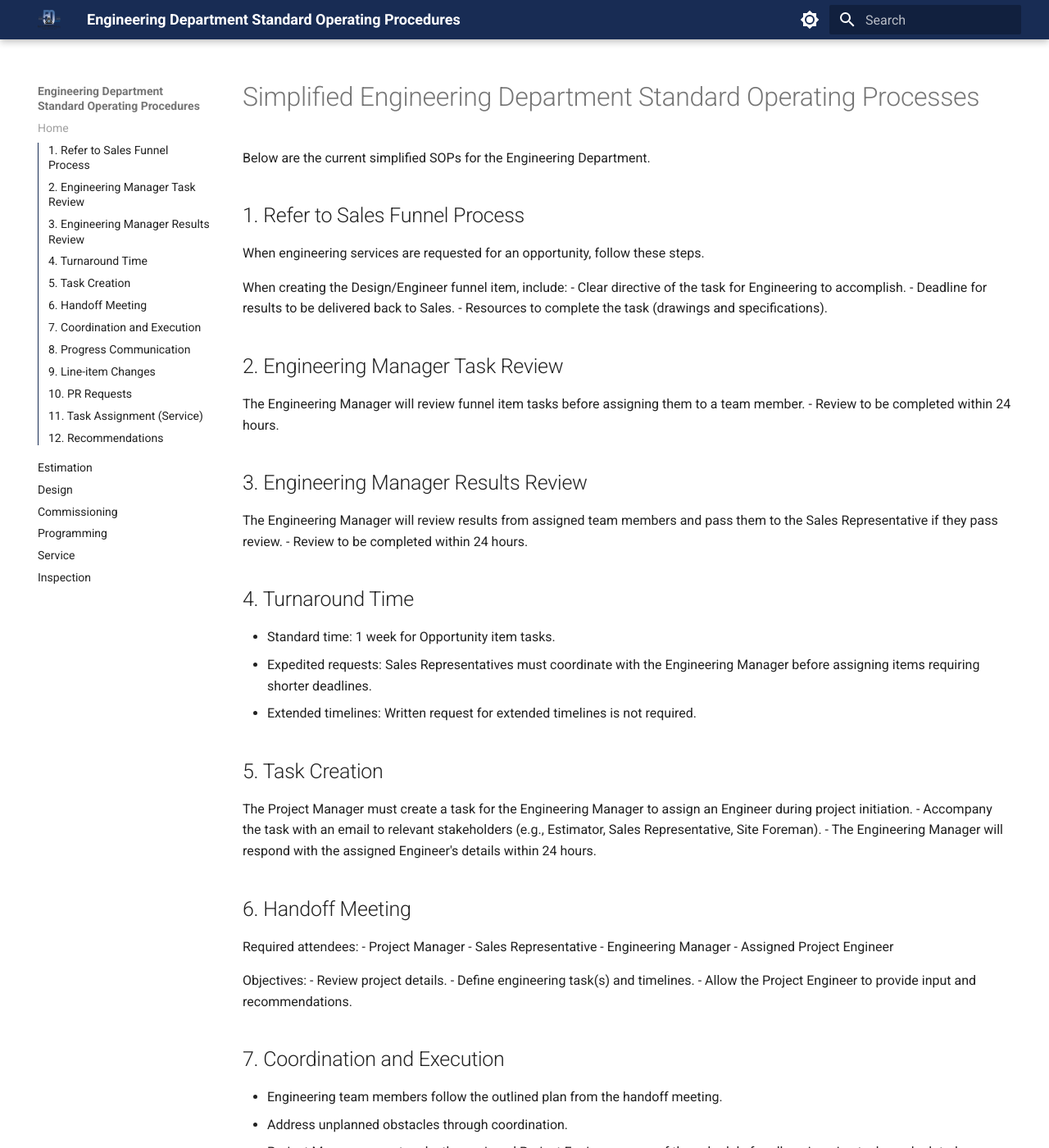
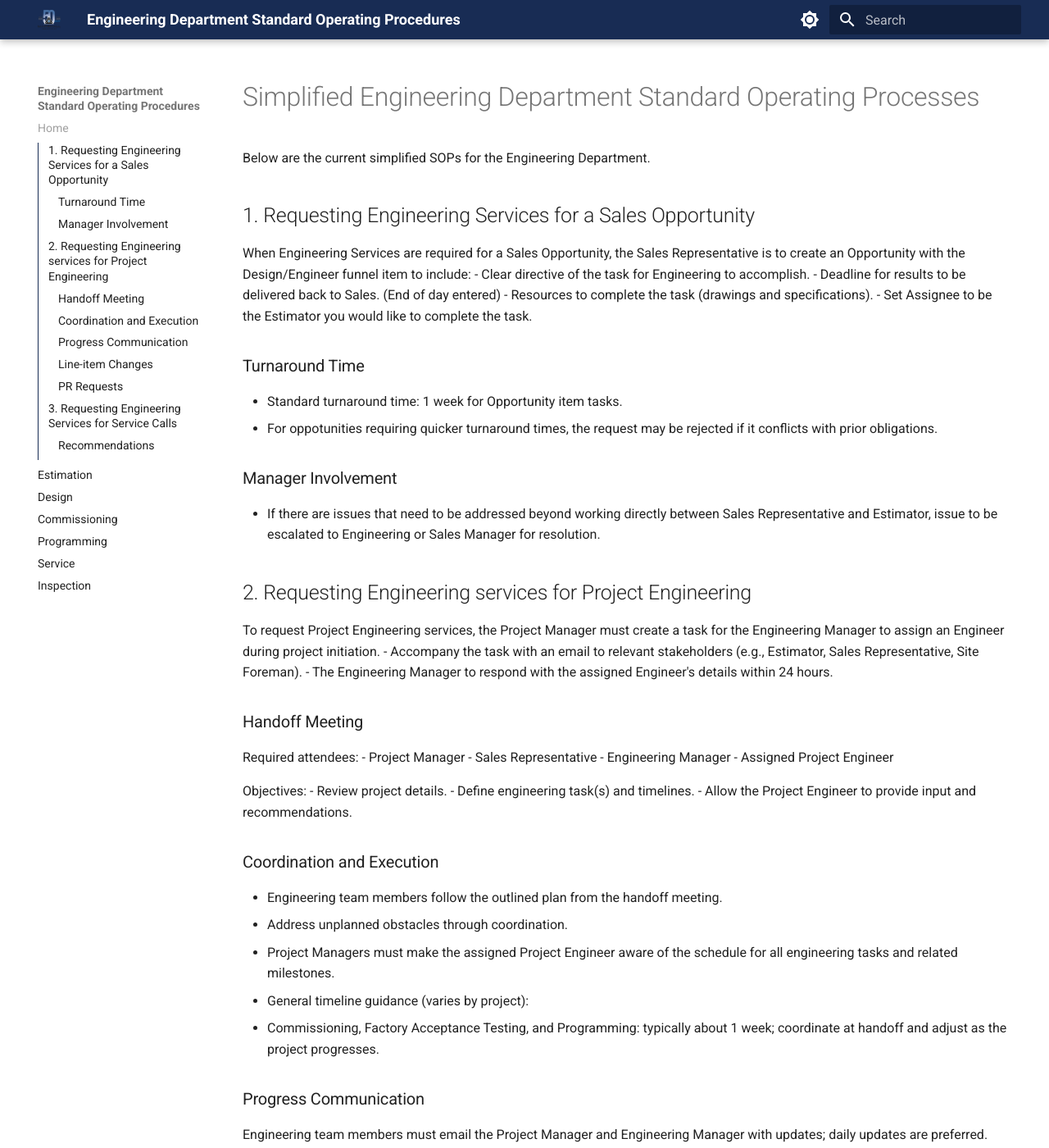
Before and after one commit to Benjermin01/av-sops, an MkDocs documentation site: the page built from docs/index.md, in a window 1280 px wide and 1400 px high. Shown: the whole window at 82% size. Built offline with MkDocs 1.6.1 and Material for MkDocs 9.7.7, drawn with Linux system fonts in a browser that asks for light colours; some of the changed text lies outside the part shown.

Commit message:
index update

```diff
--- a/docs/index.md
+++ b/docs/index.md
@@ -2,38 +2,30 @@
 
 Below are the current simplified SOPs for the Engineering Department.
 
-## 1. Refer to Sales Funnel Process
+## 1. Requesting Engineering Services for a Sales Opportunity
 
-When engineering services are requested for an opportunity, follow these steps.
+When Engineering Services are required for a Sales Opportunity, the Sales Representative is to create an Opportunity with the Design/Engineer funnel item to include:
+- Clear directive of the task for Engineering to accomplish.
+- Deadline for results to be delivered back to Sales. (End of day entered)
+- Resources to complete the task (drawings and specifications).
+- Set Assignee to be the Estimator you would like to complete the task.
 
-When creating the Design/Engineer funnel item, include:
-- Clear directive of the task for Engineering to accomplish.
-- Deadline for results to be delivered back to Sales.
-- Resources to complete the task (drawings and specifications).
+### Turnaround Time
 
-## 2. Engineering Manager Task Review
+- Standard turnaround time: 1 week for Opportunity item tasks.
+- For oppotunities requiring quicker turnaround times, the request may be rejected if it conflicts with prior obligations.
 
-The Engineering Manager will review funnel item tasks before assigning them to a team member.
-- Review to be completed within 24 hours.
+### Manager Involvement
 
-## 3. Engineering Manager Results Review
+- If there are issues that need to be addressed beyond working directly between Sales Representative and Estimator, issue to be escalated to Engineering or Sales Manager for resolution.
 
-The Engineering Manager will review results from assigned team members and pass them to the Sales Representative if they pass review.
-- Review to be completed within 24 hours.
+## 2. Requesting Engineering services for Project Engineering
 
-## 4. Turnaround Time
+To request Project Engineering services, the Project Manager must create a task for the Engineering Manager to assign an Engineer during project initiation.
+- Accompany the task with an email to relevant stakeholders (e.g., Estimator, Sales Representative, Site Foreman).
+- The Engineering Manager to respond with the assigned Engineer's details within 24 hours.
 
-- Standard time: 1 week for Opportunity item tasks.
-- Expedited requests: Sales Representatives must coordinate with the Engineering Manager before assigning items requiring shorter deadlines.
-- Extended timelines: Written request for extended timelines is not required.
-
-## 5. Task Creation
-
-The Project Manager must create a task for the Engineering Manager to assign an Engineer during project initiation.
-- Accompany the task with an email to relevant stakeholders (e.g., Estimator, Sales Representative, Site Foreman).
-- The Engineering Manager will respond with the assigned Engineer's details within 24 hours.
-
-## 6. Handoff Meeting
+### Handoff Meeting
 
 Required attendees:
 - Project Manager
@@ -46,7 +38,7 @@ Objectives:
 - Define engineering task(s) and timelines.
 - Allow the Project Engineer to provide input and recommendations.
 
-## 7. Coordination and Execution
+### Coordination and Execution
 
 - Engineering team members follow the outlined plan from the handoff meeting.
 - Address unplanned obstacles through coordination.
@@ -54,23 +46,23 @@ Objectives:
 - General timeline guidance (varies by project):
   - Commissioning, Factory Acceptance Testing, and Programming: typically about 1 week; coordinate at handoff and adjust as the project progresses.
 
-## 8. Progress Communication
+### Progress Communication
 
 Engineering team members must email the Project Manager and Engineering Manager with updates; daily updates are preferred.
 
-## 9. Line-item Changes
+### Line-item Changes
 
 Any line-item changes required by Engineering must be sent to the PM via the standardized Add/Delete Sheet (Excel).
 
-## 10. PR Requests
+### PR Requests
 
 Standard turnaround time is 1 week but actual timing should be coordinated with the PM on a case-by-case basis when the PM tasks Engineering.
 
-## 11. Task Assignment (Service)
+## 3. Requesting Engineering Services for Service Calls
 
 Tasks can be directly assigned to the desired Engineering team member.
 - For unresolved issues, the Service Manager may request the Engineering Manager's involvement.
 
-## 12. Recommendations
+### Recommendations
 
 The Service Manager can ask the Engineering Manager to recommend a suitable team member for assignment if needed.
```
